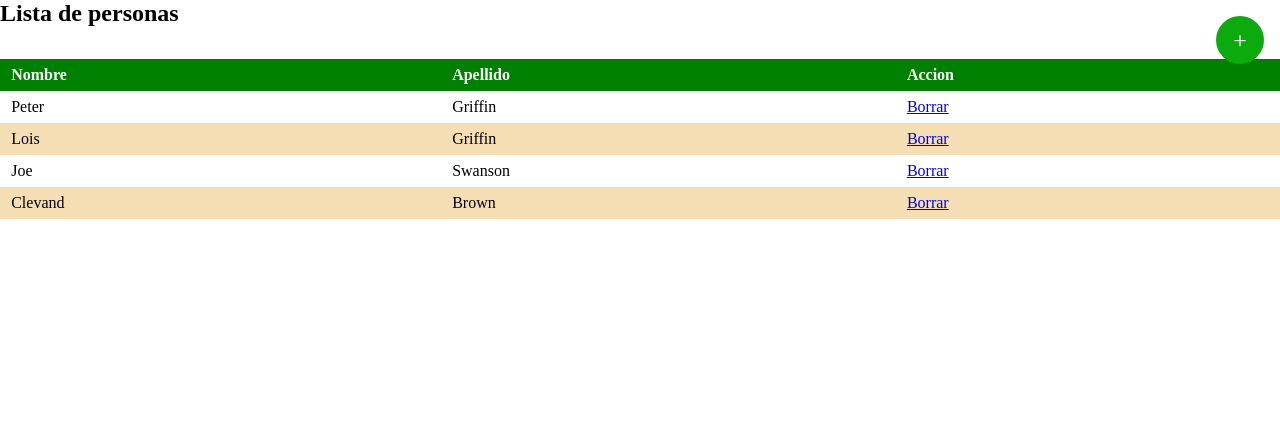
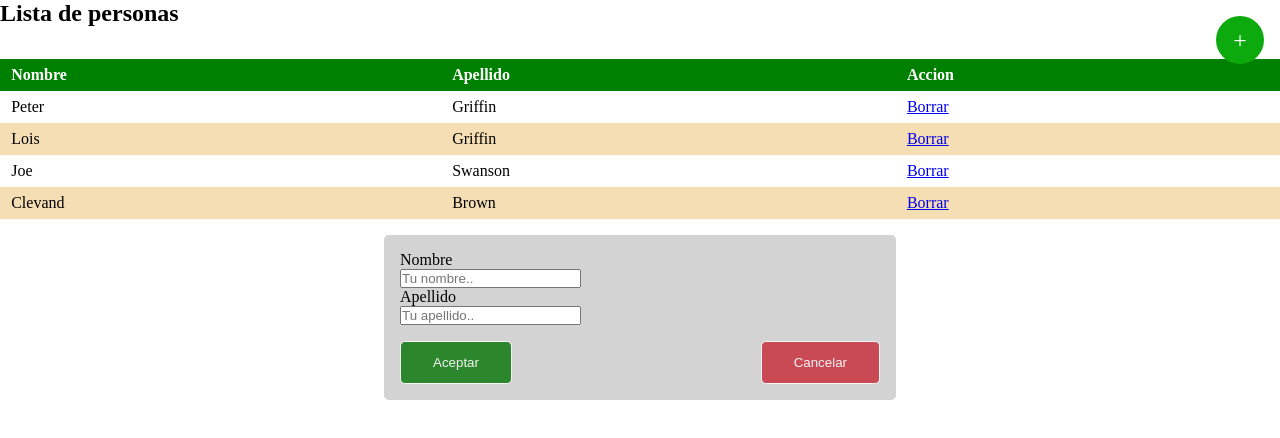
Before and after one commit to Fedecardozo/WebPP1, a plain HTML site: page SegundoCuatrimestre/Posicion/index.html in a window 1280 px wide. Drawn offline with Linux system fonts and the light colour scheme.

Commit message:
Posicione todo segun el ejercicio

```diff
--- a/SegundoCuatrimestre/Posicion/index.html
+++ b/SegundoCuatrimestre/Posicion/index.html
@@ -49,6 +49,24 @@
 
     </table>
 
+    <div class="container">
+
+        <div class="formulario">
+
+            <label for="nombre">Nombre</label><br>
+            <input type="text" id="nombre" placeholder="Tu nombre.."><br>
+            <label for="apellido">Apellido</label><br>
+            <input type="text" id="apellido" placeholder="Tu apellido..">
+
+        </div>
+        <div class="botones">
+
+            <button class="aceptar">Aceptar</button>
+            <button class="cancelar">Cancelar</button>
+
+        </div>
+
+    </div>
 
 
 </body>
--- a/SegundoCuatrimestre/Posicion/style.css
+++ b/SegundoCuatrimestre/Posicion/style.css
@@ -53,3 +53,35 @@ table td{
     padding-left: 0.7rem;
 
 }
+/*****************FORMULARIO********************/
+div.container{
+
+    background-color: lightgrey;
+    margin: auto;
+    padding: 1rem;
+    width: 40%;
+    border-radius: 5px;
+    margin-top: 1rem;
+}
+div.botones{
+    margin-top: 1rem;
+    display: flex;
+    justify-content: space-between;
+}
+button.aceptar{
+    background-color: rgb(44, 134, 44);
+    padding: 0.8rem 2rem;
+    border: 1px solid whitesmoke;
+    text-decoration: none;
+    color: whitesmoke;
+    border-radius: 5px;
+
+}
+button.cancelar{
+    background-color: rgb(201, 73, 84);
+    padding: 0.8rem 2rem;
+    color: whitesmoke;
+    text-decoration: none;
+    border: 1px solid whitesmoke;
+    border-radius: 5px;
+}
```
